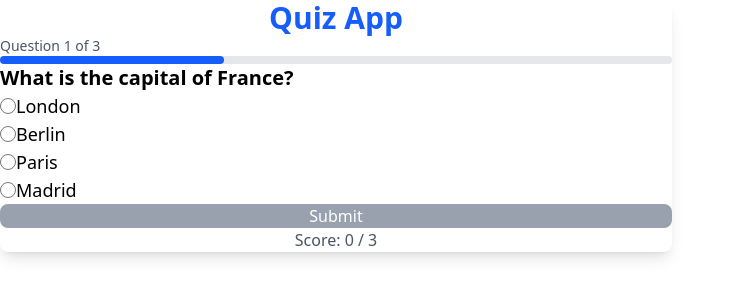
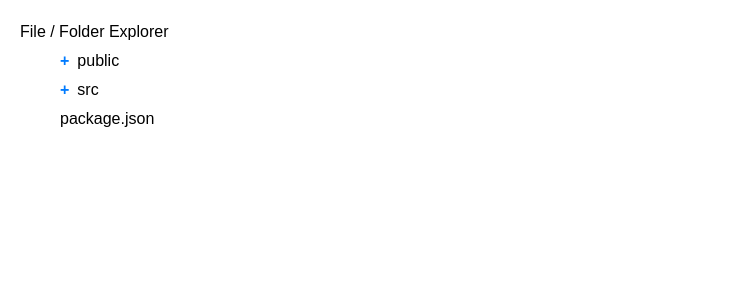
Before and after one commit to TEE0207/React-Todo, a React (Vite) app in the folder todo-app/: page / in a window 1280 px wide. Shown: the top 300 px of the page, without its empty margins (0-735 px from the left). Built offline with nearby package versions, Linux system fonts and the light colour scheme.

Commit message:
file explorer styles updated

```diff
--- a/todo-app/src/App.jsx
+++ b/todo-app/src/App.jsx
@@ -1,3 +1,4 @@
+import FileExplorer from "./FileExplorer.jsx"
 import Progress from "./ProgressBar.jsx"
 import QuizApp from "./QuizApp.jsx"
 import TodoForm from "./TodoForm.jsx"
@@ -19,7 +20,8 @@
      {/* <TodoFour /> */}
      {/* <WeatherDashboard /> */}
 
-     <QuizApp />
+     {/* <QuizApp /> */}
+     <FileExplorer />
 
      {/* <Progress /> */}
     </>
--- a/todo-app/src/FileExplorer.jsx
+++ b/todo-app/src/FileExplorer.jsx
@@ -1,45 +1,69 @@
-import React, { useState } from 'react'
-import json from "./data.json"
+import React, { useState } from 'react';
+import json from './data.json';
 
+// Single Node Component
+const Node = ({ node }) => {
+  const [isExpanded, setIsExpanded] = useState(false);
 
+  const handleToggle = () => {
+    setIsExpanded((prev) => !prev);
+  };
 
-// render list of object
-const List = ({list}) =>{
+  return (
+    <div style={{ marginLeft: 20, marginTop: 5 }}>
+      <div>
+        {/* Only show toggle button if it's a folder */}
+        {node.isFolder && (
+          <span
+            onClick={handleToggle}
+            style={{
+              cursor: 'pointer',
+              fontWeight: 'bold',
+              marginRight: 8,
+              color: '#007bff',
+            }}
+          >
+            {isExpanded ? '-' : '+'}
+          </span>
+        )}
 
-    return(
-    <div className='container'>
-     {
-        list.map(node => (
-            <div key = {node.id}>
-                <span>{node.name}</span>
+        {/* Always show the name */}
+        <span>{node.name}</span>
+      </div>
 
-                {/* Recursion  */}
+      {/* Recursively render children if expanded */}
 
-                {node.children && <List list = {node.children}/>}
+      {/* only show this children when it's expanded and when their is children in it */}
+      {isExpanded && node.children && (
+        <div style={{ marginTop: 5 }}>
+          <List list={node.children} />
+        </div>
+      )}
+    </div>
+  );
+};
 
-            </div>
-        ))
-     }
+// Recursive List Component
+const List = ({ list }) => {
+  return (
+    <div className="container">
+      {list.map((node) => (
+        <Node key={node.id} node={node} />
+      ))}
+    </div>
+  );
+};
 
+// Main Component
+const FileExplorer = () => {
+  const [data, setData] = useState(json);
+
+  return (
+    <div className="App" style={{ padding: '20px', fontFamily: 'sans-serif' }}>
+      <h1>File / Folder Explorer</h1>
+      <List list={data} />
     </div>
-    )
-}
+  );
+};
 
-
-const FileExplorer = () => {
-
-    const  [data , setData] = useState([json])
-  return (
-
-    <div className='App'>
-        <h1>File / Folder Explorer</h1>
-        <List list = {data} />
-
-
-
-
-    </div>
-  )
-}
-
-export default FileExplorer
+export default FileExplorer;
--- a/todo-app/src/data.json
+++ b/todo-app/src/data.json
@@ -1,13 +1,13 @@
 [
     {   "id" : "1",
         "name" :"public",
-        "isFolder" : "true",
+        "isFolder" : true,
         "children" : [
 
             {
                  "id" : "2",
                  "name" :"index.html",
-                 "isFolder" : "false"
+                 "isFolder" : false
             }
 
         ]
@@ -16,23 +16,23 @@
    {
           "id" : "3",
         "name" :"src",
-        "isFolder" : "true",
+        "isFolder" : true,
          "children" : [
             {
                  "id" : "4",
                  "name" :"component",
-                 "isFolder" : "true",
+                 "isFolder" : true,
                  "children" : [
 
                     {
                          "id" : "5",
                         "name" :"test",
-                        "isFolder" : "true",
+                        "isFolder" : true,
                         "children" : [
                             {
                                  "id" : "6",
                                 "name" :"file.js",
-                               "isFolder" : "false"
+                               "isFolder" : false
                             }
                          ]
                     }
@@ -44,29 +44,29 @@
             {
                  "id" : "7",
                 "name" :"App.js",
-                "isFolder" : "false"
+                "isFolder" : false
             },
 
             {
                  "id" : "8",
                 "name" :"data.json",
-                "isFolder" : "false"
+                "isFolder" : false
             },
 
             {
                  "id" : "9",
                 "name" :"index.js",
-                "isFolder" : "false"
+                "isFolder" : false
             }
             ,{
                  "id" : "10",
                 "name" :"index.js",
-                "isFolder" : "false"
+                "isFolder" : false
             },
             {
                  "id" : "11",
                 "name" :"style.css",
-                "isFolder" : "false"
+                "isFolder" : false
             }
 
     ]
@@ -78,6 +78,6 @@
      {
          "id" : "12",
         "name" :"package.json",
-        "isFolder" : "false"
+        "isFolder" : false
     }
 ]
--- a/todo-app/src/index.css
+++ b/todo-app/src/index.css
@@ -71,3 +71,8 @@
   text-align: right;
   transition: 0.5 ease-in;
 }
+
+.container{
+  text-align: left;
+  padding-left: 20px;
+}
```
